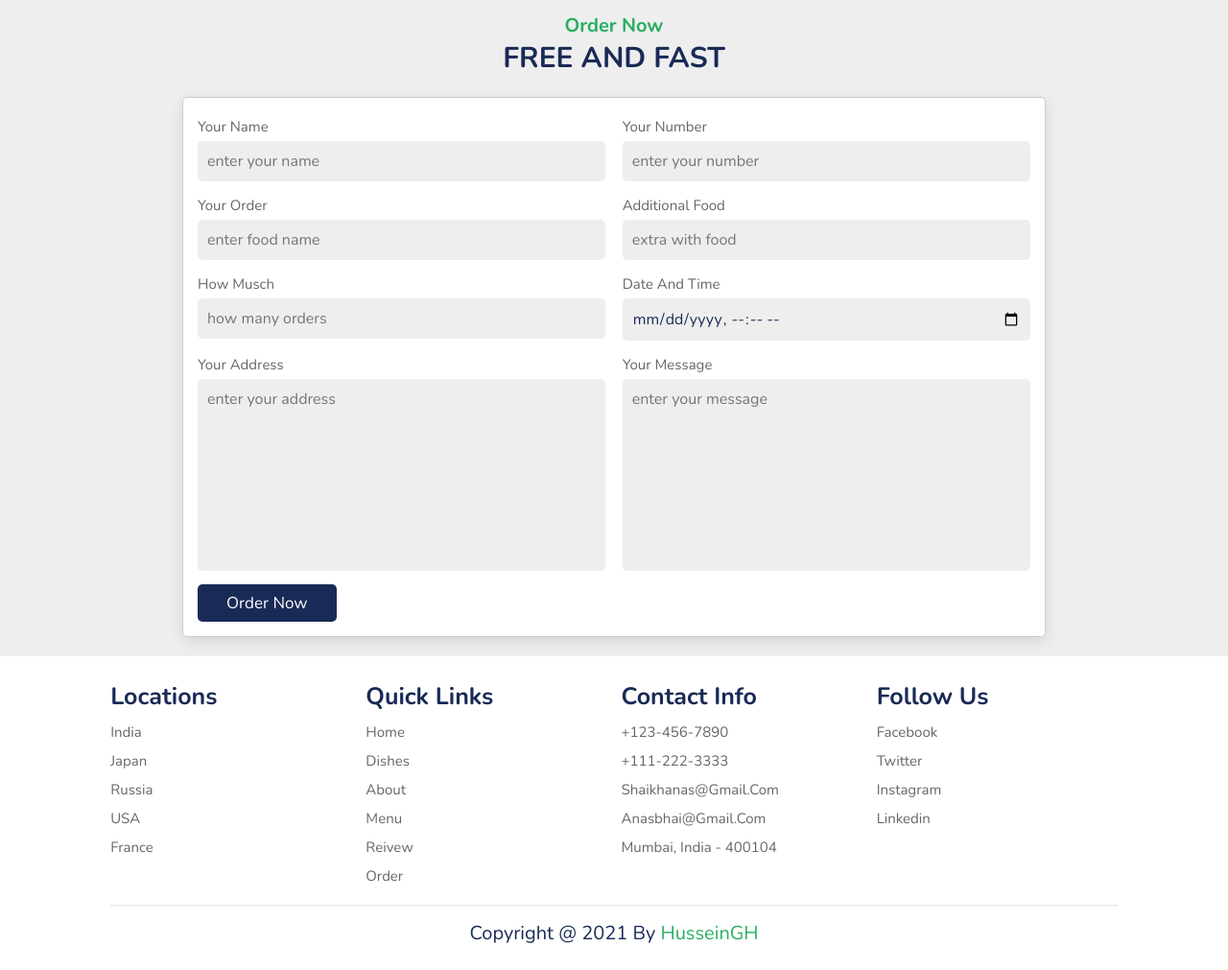
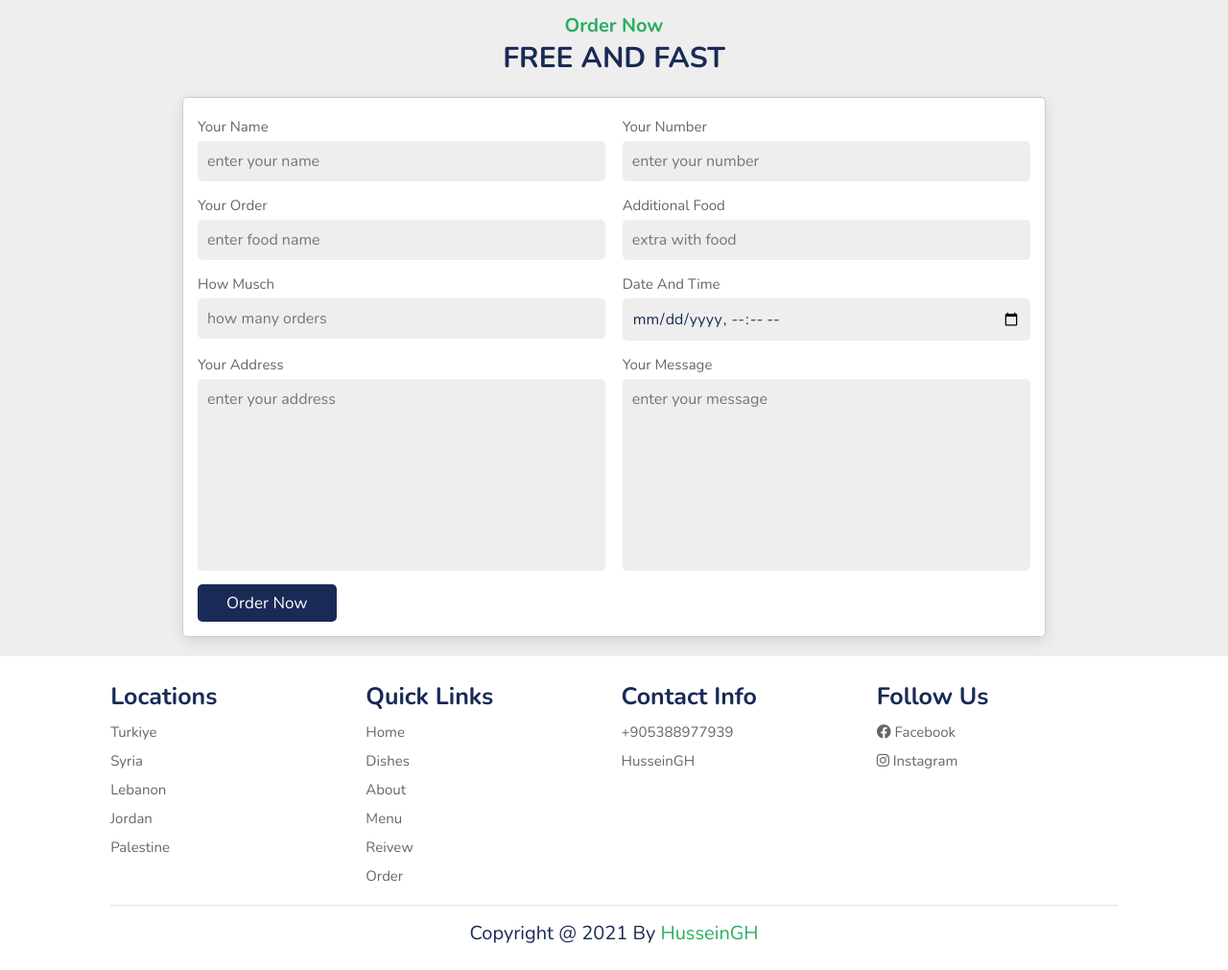
Before and after one commit to Husseinhajghazal/Hussein-Restaurant, a plain HTML site: page index.html in a window 1280 px wide. Shown: the part 4179-5190 px from the top of the page at 96% size. Drawn offline with nearby package versions, Linux system fonts and the light colour scheme.

Commit message:
Update index.html

```diff
--- a/index.html
+++ b/index.html
@@ -661,38 +661,37 @@
       <div class="box-container">
         <div class="box">
           <h3>locations</h3>
-          <a href="#">india</a>
-          <a href="#">japan</a>
-          <a href="#">russia</a>
-          <a href="#">USA</a>
-          <a href="#">france</a>
+          <a href="#">turkiye</a>
+          <a href="#">syria</a>
+          <a href="#">lebanon</a>
+          <a href="#">jordan</a>
+          <a href="#">palestine</a>
         </div>
 
         <div class="box">
           <h3>quick links</h3>
-          <a href="#">home</a>
-          <a href="#">dishes</a>
-          <a href="#">about</a>
-          <a href="#">menu</a>
-          <a href="#">reivew</a>
-          <a href="#">order</a>
+          <a href="#home">home</a>
+          <a href="#dishes">dishes</a>
+          <a href="#about">about</a>
+          <a href="#menu">menu</a>
+          <a href="#review">reivew</a>
+          <a href="#order">order</a>
         </div>
 
         <div class="box">
           <h3>contact info</h3>
-          <a href="#">+123-456-7890</a>
-          <a href="#">+111-222-3333</a>
-          <a href="#">shaikhanas@gmail.com</a>
-          <a href="#">anasbhai@gmail.com</a>
-          <a href="#">mumbai, india - 400104</a>
+          <a href="#">+905388977939</a>
+          <a href="mailto:husseinghazal01@gmail.com">HusseinGH</a>
         </div>
 
         <div class="box">
           <h3>follow us</h3>
-          <a href="#">facebook</a>
-          <a href="#">twitter</a>
-          <a href="#">instagram</a>
-          <a href="#">linkedin</a>
+          <a href="https://www.facebook.com/profile.php?id=100011188868575"
+            ><i class="fab fa-facebook"></i> facebook</a
+          >
+          <a href="https://www.instagram.com/husseingh01/?hl=tr"
+            ><i class="fab fa-instagram"></i> instagram</a
+          >
         </div>
       </div>
 
```
